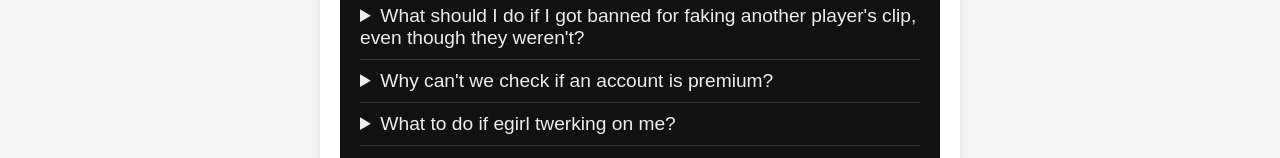
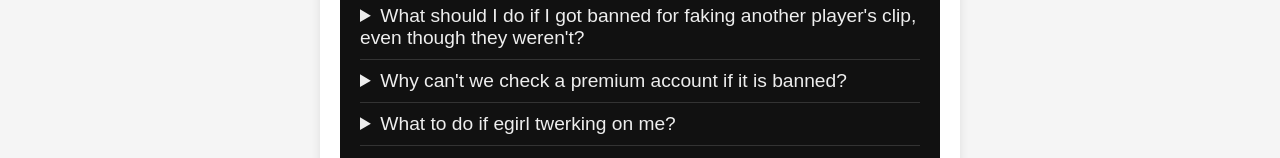
Before and after one commit to ForgedSengoku/BlocksMCTracker, a website: page public/index.html in a window 1280 px wide. Shown: the part 594-752 px from the top of the page. Drawn offline with nearby package versions, Linux system fonts and the light colour scheme; no server answers.

Commit message:
Update index.html with FAQ replacement

```diff
--- a/public/index.html
+++ b/public/index.html
@@ -404,7 +404,7 @@
         <p>You probably provided the wrong in-game name or clip. If you faked the clip—or perhaps tried to report a moderator (which doesn’t actually work because BlocksMC doesn’t care)—they will still ban you permanently. This happened on my main account.</p>
       </details>
       <details class="faq-item">
-        <summary>Why can't we check if an account is premium?</summary>
+        <summary>Why can't we check a premium account if it is banned?</summary>
         <p>BlocksMC applied a patch, so we can’t unequivocally check if an account is banned. Because of authentication issues and the premium requirement, an account can log in and then be kicked. Instead, to determine if an account is banned, you can track playtime changes.</p>
       </details>
       <details class="faq-item">
```
